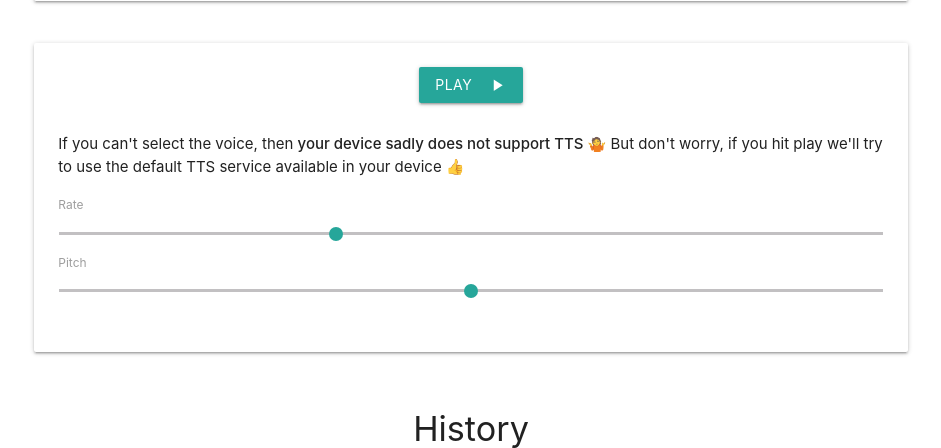
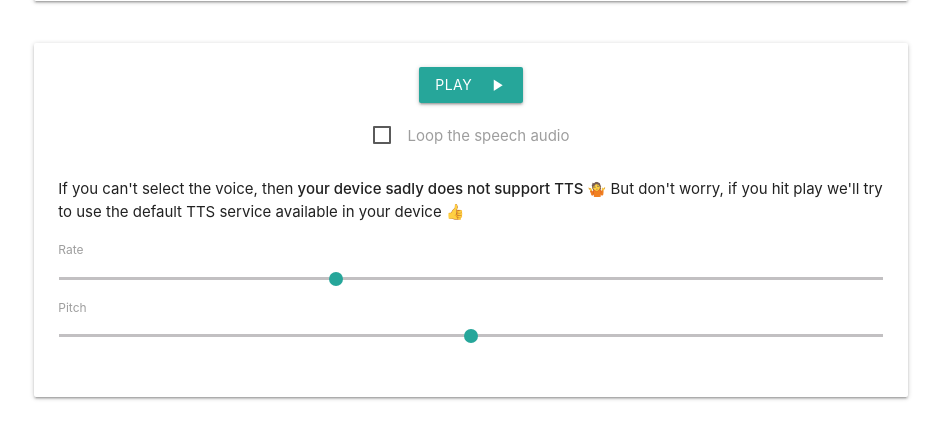
Before and after one commit to willianantunes/rave-of-phonetics, a Django app: template rave_of_phonetics/apps/core/templates/core/pages/home.html in a window 1280 px wide. Shown: the part 488-936 px from the top of the page, without its empty margins (169-1110 px from the left). Run offline with Django 3.2, Linux system fonts and the light colour scheme; the template is opened without the code that fills it: most values are stand-ins (such as "Sample title", 1, 10 or a date in 2020); style sheets or scripts are compiled from the project's sources.

Commit message:
Option to loop speech audio to repeat the word or phrase

```diff
--- a/rave_of_phonetics/apps/core/static/core/js/controllers/TranscriptController.js
+++ b/rave_of_phonetics/apps/core/static/core/js/controllers/TranscriptController.js
@@ -22,6 +22,7 @@ export class TranscriptController {
         this._inputRate = $('input[name=rate]');
         this._inputLanguage = $$('input[name=chosen-language]')
         this._selectVoice = $('select[name=available-voices]');
+        this._loopSpeech = $('input[name=loop-speech]')
         // All hidden inputs
         this._chosenLanguage = $('input[name=chosen-language-from-transcription]');
         this._chosenText = $('input[name=chosen-text-from-transcription]');
@@ -69,7 +70,8 @@ export class TranscriptController {
                     this._inputRate.value)
 
                 const selectedVoice = this._selectVoice.selectedOptions[0] ? this._selectVoice.selectedOptions[0].getAttribute('data-name') : null
-                this._webSpeechAPI.speechWith(textConfiguration.text, textConfiguration.language, textConfiguration.pitch, textConfiguration.rate, selectedVoice)
+                const loopSpeech = this._loopSpeech.checked
+                this._webSpeechAPI.speechWith(textConfiguration.text, textConfiguration.language, textConfiguration.pitch, textConfiguration.rate, selectedVoice, loopSpeech)
                 if(this._ttsWasNotCalled) {
                     this._textHistory.add(textConfiguration)
                     this._ttsWasNotCalled = false
--- a/rave_of_phonetics/apps/core/templates/core/pages/home.html
+++ b/rave_of_phonetics/apps/core/templates/core/pages/home.html
@@ -98,8 +98,14 @@ height="0" width="0" style="display:none;visibility:hidden"></iframe></noscript>
                                 <input type="hidden" name="chosen-language-from-transcription" value="{{ language }}">
                                 <input type="hidden" name="chosen-text-from-transcription" value="{{ text }}">
                                 <div class="col s12 center-align">
-                                    <a class="waves-effect waves-light btn play-tts speech-play"><i
-                                            class="material-icons right">play_arrow</i>Play</a>
+                                    <a class="waves-effect waves-light btn play-tts speech-play">
+                                        <i class="material-icons right">play_arrow</i>Play</a>
+                                    <div class="margin-upper-20">
+                                        <label>
+                                            <input type="checkbox" name="loop-speech"/>
+                                            <span>Loop the speech audio</span>
+                                        </label>
+                                    </div>
                                 </div>
                                 <div class="col s12 margin-upper-15">
                                     <p class="margin-upper-bottom-15 tts-device-unsupported">If you can't select the
```
Also changed, not shown: rave_of_phonetics/apps/core/static/core/js/services/WebSpeechAPI.js (+11 -2 lines), rave_of_phonetics/apps/core/static/core/css/app.scss (indentation only).
